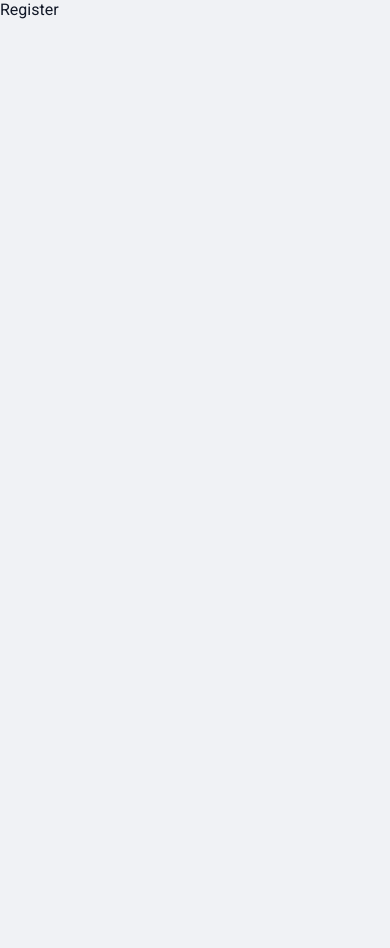
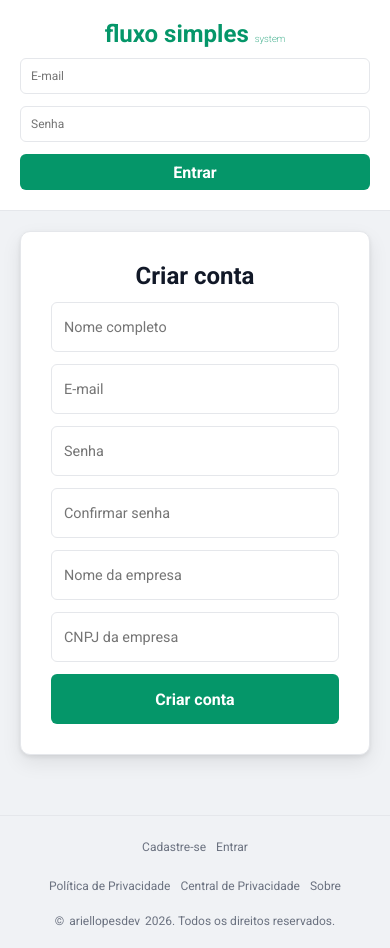
Before and after one commit to ariellopesdev/fluxosimplessystem, a React (Create React App) app in the folder frontend/: page /register in a window 390 px wide. Before the commit the page ends 844 px from the top, so only its background shows below. Built offline with nearby package versions, Linux system fonts and the light colour scheme.

Commit message:
Started code and css for register page
Changed some details in home, index, removed login component, created footer component

```diff
--- /dev/null
+++ b/frontend/src/components/Footer/Footer.css
@@ -0,0 +1,40 @@
+/************ FOOTER ************/
+
+#footer {
+  position: absolute;
+  display: flex;
+  flex-direction: column;
+  align-items: center;
+  bottom: -140px;
+  left: 0;
+  height: fit-content;
+  width: 100%;
+  padding: 10px;
+  border-top: 1px solid var(--border);
+}
+
+#footer a,
+#footer p {
+  color: var(--text-light);
+  font-size: clamp(0.75rem, 1.2vw, 0.95rem);
+  text-decoration: none;
+  background-color: transparent;
+  margin: 0 5px;
+}
+
+#footer a:hover {
+  cursor: pointer;
+  color: var(--text);
+}
+
+.footer--links,
+.footer--copyright {
+  padding: 10px;
+}
+
+@media (max-width: 768px) {
+    #footer {
+    position: relative;
+    bottom: -40px;
+  }
+}
--- /dev/null
+++ b/frontend/src/components/Footer/Footer.js
@@ -0,0 +1,32 @@
+import "./Footer.css";
+
+const Footer = () => {
+  return (
+    <footer id="footer">
+      <div className="footer--links">
+        <a>Cadastre-se</a>
+        <a>Entrar</a>
+      </div>
+      <div className="footer--links">
+        <a>Política de Privacidade</a>
+        <a>Central de Privacidade</a>
+        <a>Sobre</a>
+      </div>
+      <div className="footer--copyright">
+        <p>
+          &copy;
+          <a
+            href="https://ariellopesdev.github.io/portfolio-professional/"
+            target="_blank"
+            rel="noopener noreferrer"
+          >
+            ariellopesdev
+          </a>
+          2026. Todos os direitos reservados.
+        </p>
+      </div>
+    </footer>
+  );
+};
+
+export default Footer;
--- a/frontend/src/components/Login/Login.js
+++ /dev/null
@@ -1,8 +0,0 @@
-//CSS
-import "./Login.css";
-
-const Login = () => {
-  return <div>Login</div>;
-};
-
-export default Login;
--- a/frontend/src/index.css
+++ b/frontend/src/index.css
@@ -39,6 +39,7 @@ body {
 
   /* letter wheight*/
   --weight-200: 200;
+  --weight-700: 700;
 }
 
 /************ HOME ************/
@@ -52,3 +53,11 @@ body {
   align-items: center;
   background-color: var(--background);
 }
+
+#register {
+  width: 100%;
+  min-height: 100dvh;
+  display: flex;
+  flex-direction: column;
+  background-color: var(--background);
+}
--- a/frontend/src/pages/Home/Home.css
+++ b/frontend/src/pages/Home/Home.css
@@ -25,7 +25,7 @@
 
 /************ AUTH-FORM ************/
 
-.auth__form {
+.form__login {
   width: 380px;
   height: fit-content;
   display: flex;
@@ -40,7 +40,7 @@
     0 8px 16px rgba(0, 0, 0, 0.1);
 }
 
-.auth__form input {
+.form__login input {
   height: 50px;
   padding: 0 12px;
   border: 1px solid var(--border);
@@ -50,12 +50,12 @@
   background-color: var(--surface);
 }
 
-.auth__form input:focus {
+.form__login input:focus {
   border-color: var(--primary);
   outline: none;
 }
 
-.auth__form .auth__btn--primary {
+.form__login .auth__btn--primary {
   height: 48px;
   background-color: var(--primary);
   color: var(--surface);
@@ -66,28 +66,28 @@
   cursor: pointer;
 }
 
-.auth__form .auth__btn--primary:hover {
+.form__login .auth__btn--primary:hover {
   background-color: var(--primary-hover);
 }
 
-.auth__form .forgotPassword {
+.form__login .forgotPassword {
   text-align: center;
   font-size: clamp(0.75rem, 1.2vw, 0.875rem);
   color: var(--primary);
   text-decoration: none;
 }
 
-.auth__form .forgotPassword:hover {
+.form__login .forgotPassword:hover {
   text-decoration: underline;
 }
 
-.auth__form hr {
+.form__login hr {
   border: none;
   border-top: 1px solid var(--border);
   margin: 10px 0;
 }
 
-.auth__form .auth__btn--secondary {
+.form__login .auth__btn--secondary {
   height: 48px;
   background-color: var(--primary-light);
   color: var(--surface);
@@ -98,42 +98,8 @@
   cursor: pointer;
 }
 
-.auth__form .auth__btn--secondary:hover {
+.form__login .auth__btn--secondary:hover {
   background-color: var(--primary-hover);
-}
-
-/************ HOME-FOOTER ************/
-
-#home__footer {
-  position: absolute;
-  display: flex;
-  flex-direction: column;
-  align-items: center;
-  bottom: -45px;
-  left: 0;
-  height: fit-content;
-  width: 100%;
-  padding: 10px;
-  border-top: 1px solid var(--border);
-}
-
-#home__footer a,
-#home__footer p {
-  color: var(--text-light);
-  font-size: clamp(0.75rem, 1.2vw, 0.95rem);
-  text-decoration: none;
-  background-color: transparent;
-  margin: 0 5px;
-}
-
-#home__footer a:hover {
-  cursor: pointer;
-  color: var(--text);
-}
-
-.home__footer--links,
-.home__footer--copyright {
-  padding: 10px;
 }
 
 @media (max-width: 768px) {
@@ -152,12 +118,8 @@
     margin-bottom: 10px;
   }
 
-  .auth__form {
+  .form__login {
     width: 100%;
     max-width: 400px;
   }
-
-  #home__footer {
-    position: relative;
-  }
 }
--- a/frontend/src/pages/Home/Home.js
+++ b/frontend/src/pages/Home/Home.js
@@ -2,7 +2,7 @@
 import "./Home.css";
 
 //Components
-import Login from "../../components/Login/Login";
+import Footer from "../../components/Footer/Footer";
 
 const Home = () => {
   return (
@@ -16,7 +16,7 @@ const Home = () => {
           organiza agendamentos, prazos e entregas em um só lugar.
         </p>
       </div>
-      <form className="auth__form">
+      <form className="form__login">
         <input type="email" placeholder="E-mail" />
         <input type="password" placeholder="Senha" />
         <button type="submit" className="auth__btn--primary">
@@ -30,30 +30,7 @@ const Home = () => {
           Criar uma conta
         </button>
       </form>
-      <footer id="home__footer">
-        <div className="home__footer--links">
-          <a>Cadastre-se</a>
-          <a>Entrar</a>
-        </div>
-        <div className="home__footer--links">
-          <a>Política de Privacidade</a>
-          <a>Central de Privacidade</a>
-          <a>Sobre</a>
-        </div>
-        <div className="home__footer--copyright">
-          <p>
-            &copy;
-            <a
-              href="https://ariellopesdev.github.io/portfolio-professional/"
-              target="_blank"
-              rel="noopener noreferrer"
-            >
-              ariellopesdev
-            </a>
-            2026. Todos os direitos reservados.
-          </p>
-        </div>
-      </footer>
+      <Footer />
     </div>
   );
 };
--- a/frontend/src/pages/Register/Register.css
+++ b/frontend/src/pages/Register/Register.css
@@ -0,0 +1,158 @@
+#register__header {
+  width: 100%;
+  height: 80px;
+  display: flex;
+  align-items: center;
+  justify-content: space-between;
+  padding: 0 40px;
+  border-bottom: 1px solid var(--border);
+  background-color: var(--surface);
+}
+
+/* logo */
+.register__header--company {
+  background: none;
+  border: none;
+  font-size: clamp(1.5rem, 2.5vw, 2rem);
+  font-weight: var(--weight-700);
+  color: var(--primary);
+  cursor: pointer;
+}
+
+#register__header--highlight {
+  font-size: clamp(0.6rem, 1vw, 0.75rem);
+  font-weight: var(--weight-200);
+}
+
+/************ LOGIN (HEADER) ************/
+
+.form__register--login{
+    display: flex;
+    gap: 12px;
+}
+
+.form__register--login input {
+  height: 36px;
+  padding: 0 10px;
+  border: 1px solid var(--border);
+  border-radius: 6px;
+  font-size: clamp(0.75rem, 1vw, 0.9rem);
+  transition:
+    border-color 0.2s ease,
+    box-shadow 0.2s ease;
+}
+
+/* hover */
+.form__register--login input:hover {
+  border-color: var(--primary);
+}
+
+/* focus */
+.form__register--login input:focus {
+  border-color: var(--primary);
+  outline: none;
+  box-shadow: 0 0 0 2px rgba(5, 150, 105, 0.2); /* cor baseada no seu primary */
+}
+
+.form__register--login button {
+  height: 36px;
+  padding: 0 16px;
+  background-color: var(--primary);
+  color: var(--surface);
+  border: none;
+  border-radius: 6px;
+  cursor: pointer;
+}
+
+/************ MAIN (CENTRALIZAÇÃO REAL) ************/
+
+#register__main {
+  flex: 1; /* ocupa o espaço restante */
+
+  display: flex;
+  align-items: center;
+  justify-content: center;
+
+  padding: 20px;
+}
+
+/************ FORM REGISTER ************/
+
+.form__register {
+  width: 100%;
+  max-width: 420px;
+
+  display: flex;
+  flex-direction: column;
+  gap: 12px;
+
+  background-color: var(--surface);
+  padding: 30px;
+
+  border: 1px solid var(--border);
+  border-radius: 10px;
+
+  box-shadow:
+    0 2px 4px rgba(0, 0, 0, 0.08),
+    0 8px 20px rgba(0, 0, 0, 0.08);
+}
+
+.form__register h2 {
+  text-align: center;
+  font-size: clamp(1.5rem, 2vw, 1.8rem);
+}
+
+.form__register input {
+  height: 50px;
+  padding: 0 12px;
+  border: 1px solid var(--border);
+  border-radius: 6px;
+  font-size: clamp(0.9rem, 1.5vw, 1rem);
+}
+
+.form__register input:focus {
+  border-color: var(--primary);
+  outline: none;
+}
+
+.register__btn--primary {
+  height: 50px;
+  background-color: var(--primary);
+  color: var(--surface);
+  border: none;
+  border-radius: 6px;
+  font-weight: var(--weight-700);
+  cursor: pointer;
+  font-size: clamp(1rem, 1.8vw, 1.125rem);
+}
+
+.register__btn--primary:hover {
+  background-color: var(--primary-hover);
+}
+
+/************ FOOTER ************/
+
+#register footer {
+  border-top: 1px solid var(--border);
+}
+
+/************ RESPONSIVO ************/
+
+@media (max-width: 768px) {
+  #register__header {
+    flex-direction: column;
+    height: auto;
+    gap: 10px;
+    padding: 20px;
+  }
+
+  .form__register--login {
+    width: 100%;
+    flex-direction: column;
+  }
+
+  .form__register--login input,
+  .form__register--login button {
+    width: 100%;
+  }
+}
--- a/frontend/src/pages/Register/Register.js
+++ b/frontend/src/pages/Register/Register.js
@@ -1,10 +1,45 @@
 //CSS
 import "./Register.css";
 
+//Components
+import Footer from "../../components/Footer/Footer";
+
 const Register = () => {
   return (
-    <div>Register</div>
-  )
-}
+    <div id="register">
+      <header id="register__header">
+        <button className="register__header--company">
+          fluxo simples <span id="register__header--highlight">system</span>
+        </button>
+        <form className="form__register--login">
+          <input type="email" placeholder="E-mail" />
+          <input type="password" placeholder="Senha" />
+          <button type="submit" className="register__btn--primary">
+            Entrar
+          </button>
+        </form>
+      </header>
+      <main id="register__main">
+        <form className="form__register">
+          <h2>Criar conta</h2>
+          <input type="text" placeholder="Nome completo" name="name" />
+          <input type="email" placeholder="E-mail" name="email" />
+          <input type="password" placeholder="Senha" name="password" />
+          <input
+            type="password"
+            placeholder="Confirmar senha"
+            name="confirmPassword"
+          />
+          <input type="text" placeholder="Nome da empresa" name="companyName" />
+          <input type="text" placeholder="CNPJ da empresa" name="cnpj" />
+          <button type="submit" className="register__btn--primary">
+            Criar conta
+          </button>
+        </form>
+      </main>
+      <Footer />
+    </div>
+  );
+};
 
-export default Register
+export default Register;
```
Also changed, not shown: frontend/src/components/Login/Login.css (deleted).
